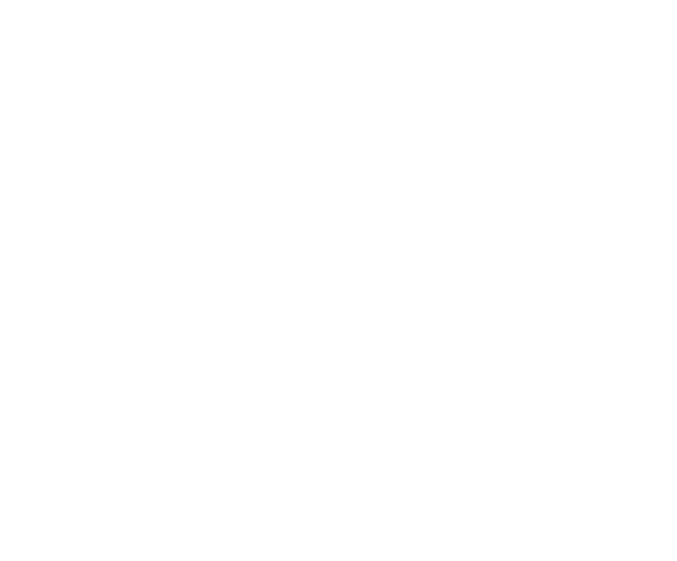
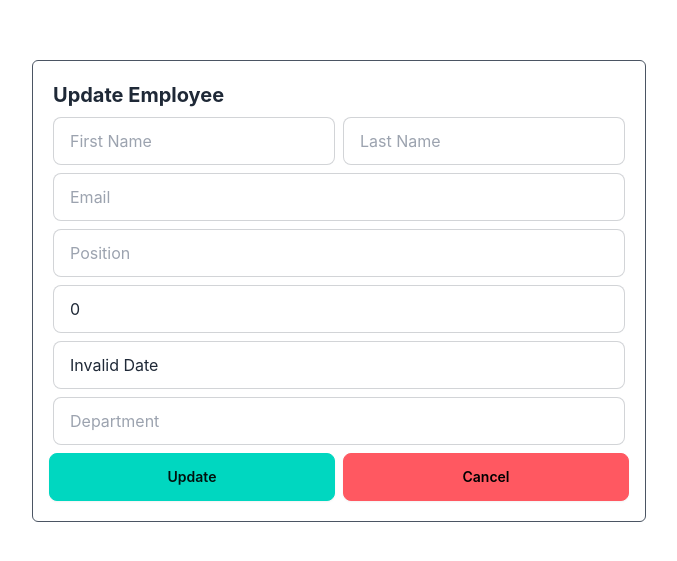
Before and after one commit to aadi219/101412150_COMP3123_Assignment2, a React (Create React App) app: page /employees/edit/1 in a window 1280 px wide. Before the commit this address had no page. Shown: the part 109-670 px from the top of the page, without its empty margins (301-978 px from the left). Built offline with nearby package versions, Linux system fonts and the light colour scheme; no server answers.

Commit message:
Employee Management UI

```diff
--- a/src/App.js
+++ b/src/App.js
@@ -8,6 +8,7 @@ import Employees from './components/emp/Employees';
 import Layout from './components/Layout';
 import CreateEmployee from './components/emp/CreateEmployee';
 import ViewEmployee from './components/emp/ViewEmployee';
+import EditEmployee from './components/emp/EditEmployee';
 
 function App() {
   return (
@@ -21,6 +22,7 @@ function App() {
           <Route index element={<Employees />} />
           <Route path='create' element={<CreateEmployee />} />
           <Route path=':id' element={<ViewEmployee />} />
+          <Route path='edit/:id' element={<EditEmployee/>} />
         </Route>
       </Routes>
     </BrowserRouter>
--- a/src/components/BaseInput.jsx
+++ b/src/components/BaseInput.jsx
@@ -1,10 +1,12 @@
 import React from 'react'
 
-function BaseInput({type, labelText, name, placeholder, handleChange}) {
+function BaseInput({type, labelText, value, name, placeholder, handleChange, readonly}) {
   type = type || "text";
+  readonly = readonly || false;
   return (
     <div className="">
       <input type={type} placeholder={placeholder} name={name} id={name} onChange={handleChange}
+        value={value} readOnly={readonly}
         className="input input-bordered w-full" />
     </div>
   )
--- a/src/components/emp/CreateEmployee.jsx
+++ b/src/components/emp/CreateEmployee.jsx
@@ -1,7 +1,9 @@
-import { Navigate, NavLink } from 'react-router-dom';
+import { Navigate, NavLink, useLocation, useParams } from 'react-router-dom';
 import client from '../../client/Client';
 import BaseInput from '../BaseInput'
 import React, { Component } from 'react'
+
+
 
 export class CreateEmployee extends Component {
 
@@ -15,8 +17,10 @@ export class CreateEmployee extends Component {
       salary: 0,
       date_of_joining: '',
       department: '',
-      createSuccess: false,
+      success: false,
     }
+
+    this.mode = this.props.id ? "UPDATE" : "CREATE";
   }
 
   handleChange = (e) => {
@@ -31,7 +35,7 @@ export class CreateEmployee extends Component {
   handleSubmit = async (e) => {
     e.preventDefault()
     try {
-      const response = await client.post('/emp/employees', {
+      const data = {
         first_name: this.state.first_name,
         last_name: this.state.last_name,
         email: this.state.email,
@@ -39,11 +43,18 @@ export class CreateEmployee extends Component {
         salary: this.state.salary,
         date_of_joining: this.state.date_of_joining,
         department: this.state.department
-      });
-      if (response.status == 201) {
+      }
+      let response;
+      if (this.mode == "CREATE") {
+        response = await client.post('/emp/employees', data);
+      }
+      else if (this.mode == "UPDATE") {
+        response = await client.put(`/emp/employees/${this.props.id}`, data);
+      }
+      if (response.status == 201 || response.status == 200) {
           this.setState({
             ...this.state,
-            createSuccess: true,
+            success: true,
           });
       }
     } catch (error) {
@@ -51,27 +62,47 @@ export class CreateEmployee extends Component {
     }
   }
 
+  loadEmployee = () => {
+    if (this.mode == "UPDATE") {
+      client.get(`/emp/employees/${this.props.id}`).then(response => {
+        this.setState({
+          ...response.data
+        })
+      })
+    }
+  }
+
+  componentDidMount() {
+    if (this.mode == "UPDATE") {
+      this.loadEmployee();
+    }
+  }
+
   render() {
     return (
       <>
       <form onSubmit={this.handleSubmit} className='flex flex-col gap-2 border border-gray-600 rounded-md p-5'>
-        <h2 className='text-xl font-bold'>Create Employee</h2>
+        <h2 className='text-xl font-bold'>{this.mode == "CREATE" ? "Create" : "Update"} Employee</h2>
         <div className='w-full flex gap-2'>
-          <BaseInput placeholder={'First Name'} name={'first_name'} labelText={'First Name'} handleChange={this.handleChange} />
-          <BaseInput placeholder={'Last Name'} name={'last_name'} labelText={'Last Name'} handleChange={this.handleChange} />
+          <BaseInput placeholder={'First Name'} name={'first_name'} labelText={'First Name'} value={this.state.first_name} handleChange={this.handleChange} />
+          <BaseInput placeholder={'Last Name'} name={'last_name'} labelText={'Last Name'} value={this.state.last_name} handleChange={this.handleChange} />
         </div>
-          <BaseInput placeholder={'Email'} name={'email'} labelText={'Email'} handleChange={this.handleChange} />
-          <BaseInput placeholder={'Position'} name={'position'} labelText={'Position'} handleChange={this.handleChange} />
-          <BaseInput placeholder={'Salary'} name={'salary'} labelText={'Salary'} handleChange={this.handleChange} />
-          <BaseInput type={'date'} placeholder={'Date of Joining'} name={'date_of_joining'} labelText={'Date of Joining'} handleChange={this.handleChange} />
-          <BaseInput placeholder={'Department'} name={'department'} labelText={'Department'} handleChange={this.handleChange} />
+          <BaseInput placeholder={'Email'} name={'email'} labelText={'Email'} value={this.state.email} handleChange={this.handleChange} />
+          <BaseInput placeholder={'Position'} name={'position'} labelText={'Position'} value={this.state.position} handleChange={this.handleChange} />
+          <BaseInput placeholder={'Salary'} name={'salary'} labelText={'Salary'} value={this.state.salary} handleChange={this.handleChange} />
+          {
+            this.mode == "UPDATE" ?
+            <BaseInput value={new Date(this.state.date_of_joining).toLocaleDateString()} readonly={true} /> :
+            <BaseInput type={'date'} placeholder={'Date of Joining'} value={this.state.date_of_joining} name={'date_of_joining'} labelText={'Date of Joining'} handleChange={this.handleChange} />
+          }
+          <BaseInput placeholder={'Department'} name={'department'} labelText={'Department'} value={this.state.department} handleChange={this.handleChange} />
           <div className="flex gap-2 w-full justify-center">
-            <button className="btn btn-accent w-1/2">Create</button>
+            <button type='submit' className="btn btn-accent w-1/2">{this.mode == "UPDATE" ? "Update" : "Create"}</button>
             <NavLink to={'/employees'} className='btn btn-error w-1/2'>Cancel</NavLink>
           </div>
       </form>
       {
-        this.state.createSuccess ?
+        this.state.success ?
         <Navigate to={'/employees'} /> : ''
       }
       </>
@@ -79,4 +110,4 @@ export class CreateEmployee extends Component {
   }
 }
 
-export default CreateEmployee
+export default CreateEmployee;
--- /dev/null
+++ b/src/components/emp/EditEmployee.jsx
@@ -0,0 +1,14 @@
+import React from 'react'
+import { useParams } from 'react-router-dom'
+import CreateEmployee from './CreateEmployee';
+
+const EditEmployee = () => {
+    const { id } = useParams();
+  return (
+    <>
+        <CreateEmployee id={id} />
+    </>
+  )
+}
+
+export default EditEmployee
--- a/src/components/emp/Employees.jsx
+++ b/src/components/emp/Employees.jsx
@@ -38,7 +38,7 @@ const Employees = () => {
                                 <td>{emp.department}</td>
                                 <td className='flex justify-around'>
                                     <NavLink to={`${emp._id}`} className="btn btn-primary">View</NavLink>
-                                    <button className="btn btn-warning">Edit</button>
+                                    <NavLink to={`edit/${emp._id}`} className="btn btn-warning">Edit</NavLink>
                                     <button className="btn btn-error">Delete</button>
                                 </td>
                             </tr>
--- a/src/components/emp/ViewEmployee.jsx
+++ b/src/components/emp/ViewEmployee.jsx
@@ -1,10 +1,11 @@
 import React, { useEffect, useState } from 'react'
-import { NavLink, useParams } from 'react-router-dom'
+import { NavLink, useNavigate, useParams } from 'react-router-dom'
 import client from '../../client/Client';
 
 const ViewEmployee = () => {
 
     const { id } = useParams();
+    const navigate = useNavigate();
     let [employee, setEmployee] = useState(null);
 
     const getEmployee = async () => {
@@ -15,6 +16,17 @@ const ViewEmployee = () => {
     useEffect(() => {
         getEmployee();
     }, [])
+
+    const handleDelete = async () => {
+        const response = await client.delete(`/emp/employees`, {
+            params: {
+                eid: id
+            }
+        });
+        if (response.status == 204) {
+            navigate('/employees');
+        }
+    }
 
   return (
         !employee ?
@@ -38,8 +50,8 @@ const ViewEmployee = () => {
                 </div>
                 <div className="card-actions justify-start">
                     <NavLink to={-1} className='btn btn-primary justify-self-start px-8'>Back</NavLink>
-                    <NavLink to={`edit/${employee._id}`} className='btn btn-warning px-8'>Edit</NavLink>
-                    <button to={`delete/${employee._id}`} className='btn btn-error px-8'>Delete</button>
+                    <NavLink to={`/employees/edit/${employee._id}`} className='btn btn-warning px-8'>Edit</NavLink>
+                    <button onClick={handleDelete} className='btn btn-error px-8'>Delete</button>
                 </div>
             </div>
         </div>
```
